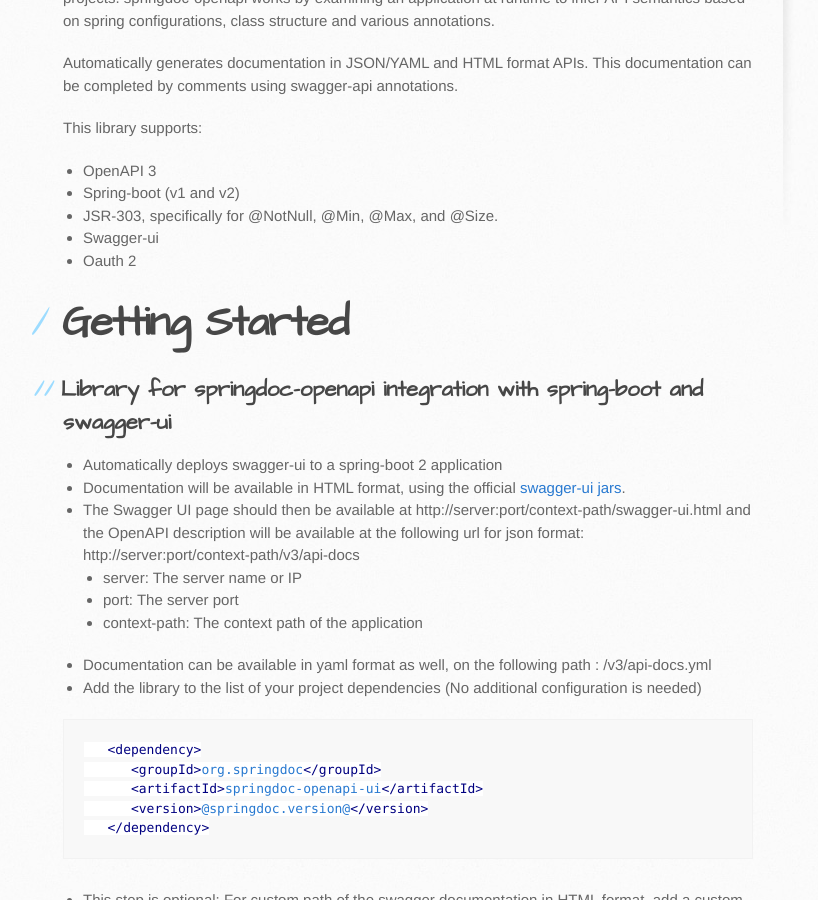
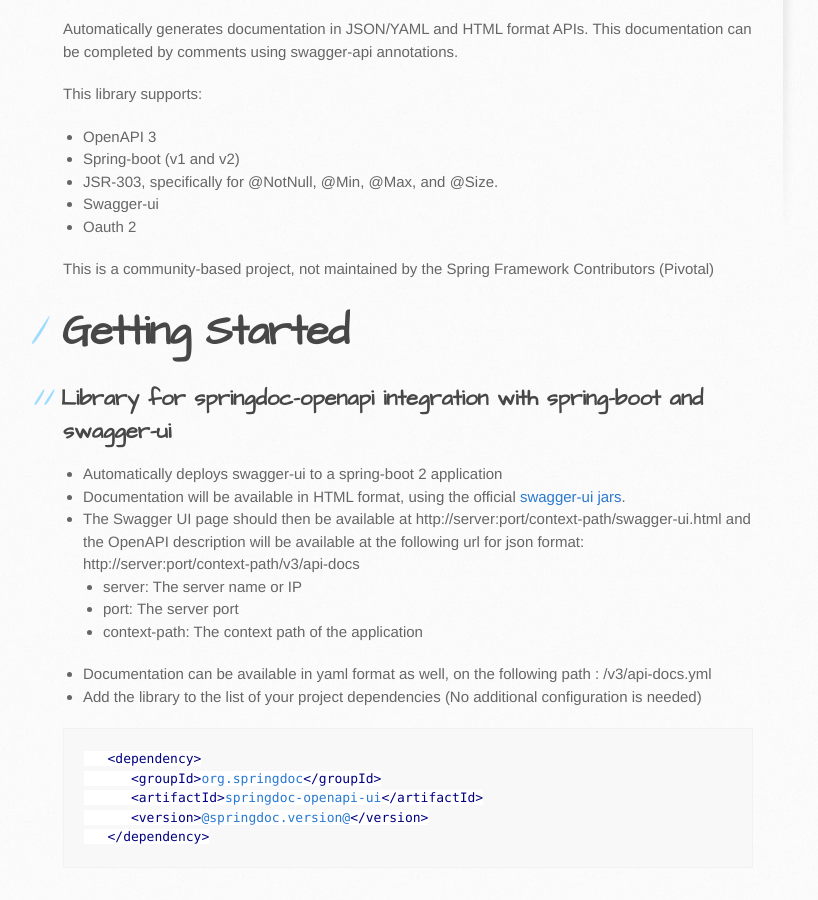
Before and after one commit to springdoc/springdoc-openapi-demos, a Jekyll site: the page built from docs/src/main/resources/index.md, in a window 1280 px wide and 900 px high, scrolled down 511 px. Shown: the whole window, without its empty margins (107-925 px from the left). Built offline with Jekyll 4.4.1, drawn with Linux system fonts in a browser that asks for light colours.

Commit message:
project update

```diff
--- a/docs/src/main/resources/index.md
+++ b/docs/src/main/resources/index.md
@@ -17,6 +17,8 @@
 *  JSR-303, specifically for @NotNull, @Min, @Max, and @Size.
 *  Swagger-ui
 *  Oauth 2
+
+This is a community-based project, not maintained by the Spring Framework Contributors (Pivotal)
 
 # **Getting Started**
 
```
Also changed, not shown: docs/images/springdoc-openapi.png.
